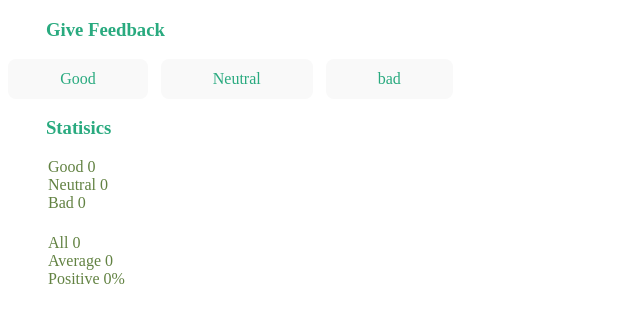
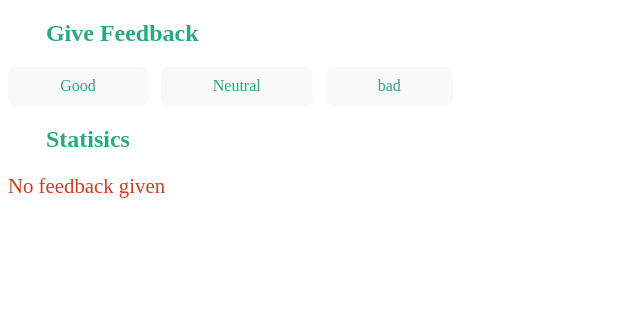
Before and after one commit to suntiagoo/fullstack, a React (Vite) app in the folder part1/unicafe/: page / in a window 1280 px wide. Shown: the top 322 px of the page, without its empty margins (0-640 px from the left). Built offline with nearby package versions, Linux system fonts and the light colour scheme.

Commit message:
1.9: unicafe, step 4

```diff
--- a/part1/unicafe/src/App.css
+++ b/part1/unicafe/src/App.css
@@ -20,13 +20,14 @@ button:hover {
 
 
 
-h3 {
+h2 {
   color: rgb(41, 170, 127);
   padding-left: 3%;
 }
 
 ul {
-  padding-bottom: 0.5%;
+  padding-bottom: 0%;
+  padding-top: 0%;
 }
 
 li {
@@ -40,6 +41,12 @@ li:hover {
 
 li::selection {
   color: #080808;
+}
+
+
+.message {
+  font-size: 1.3em;
+  color: rgb(210, 60, 30);
 }
 
 @media (prefers-color-scheme: light) {
--- a/part1/unicafe/src/App.jsx
+++ b/part1/unicafe/src/App.jsx
@@ -1,31 +1,25 @@
 import { useState } from 'react'
 import './App.css'
 
-const Title = ({ text }) => <h3 >{text}</h3>
+const Title = ({ text }) => <h2 >{text}</h2>
 
 const Button = ({ onClick, text }) => <button onClick={onClick}>{text}</button>
 
-const DisplayFeedback = ({ goodValue, neutralValue, badValue }) => {
+const DisplayFeedback = ({ goodValue, neutralValue, badValue, total, average, positive }) => {
+  if (total === 0) {
+    return <p className='message'>No feedback given</p>
+  }
   return (
     <ul>
-      <li>{goodValue}</li>
-      <li>{neutralValue}</li>
-      <li>{badValue}</li>
-
+      <li>{`Good ${goodValue}`}</li>
+      <li>{`Neutral ${neutralValue}`}</li>
+      <li>{`Bad ${badValue}`}</li>
+      <li>{`Total ${total}`}</li>
+      <li>{`Average ${average}`}</li>
+      <li>{`Positive ${positive}%`}</li>
     </ul>
   )
 }
-
-const Statisics = ({ total, average, positive }) => {
-  return (
-    <ul>
-      <li>{total}</li>
-      <li>{average}</li>
-      <li>{positive}</li>
-    </ul>
-  )
-}
-
 
 const App = () => {
   const [good, setGood] = useState(0)
@@ -75,8 +69,7 @@ const App = () => {
       <Button onClick={hadlerSetNeutral} text={'Neutral'} />
       <Button onClick={hadlerSetBad} text={'bad'} />
       <Title text={'Statisics'} />
-      <DisplayFeedback goodValue={`Good ${good}`} neutralValue={`Neutral ${neutral}`} badValue={`Bad ${bad}`} />
-      <Statisics total={`All ${total}`} average={`Average ${average}`} positive={`Positive ${positive}%`} />
+      <DisplayFeedback goodValue={good} neutralValue={neutral} badValue={bad} total={total} average={average} positive={positive} />
     </div>
   )
 }
```
